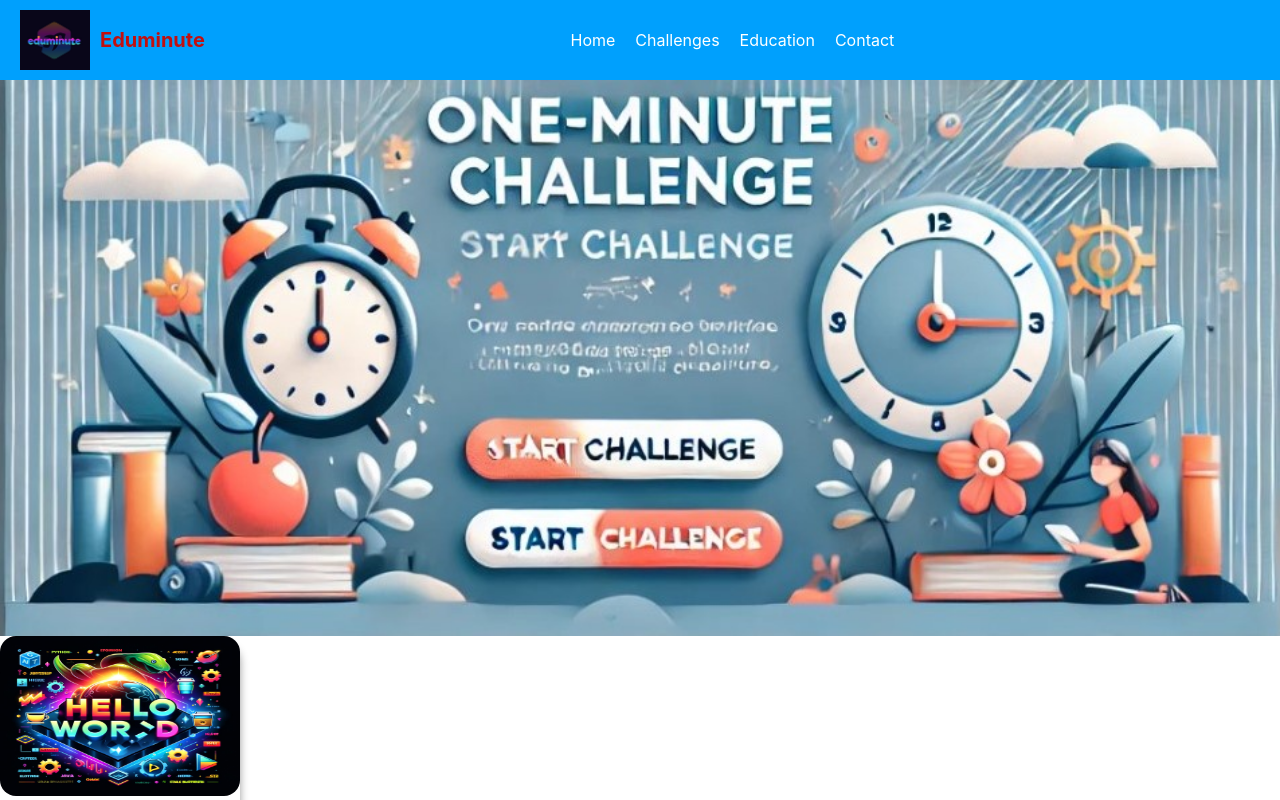
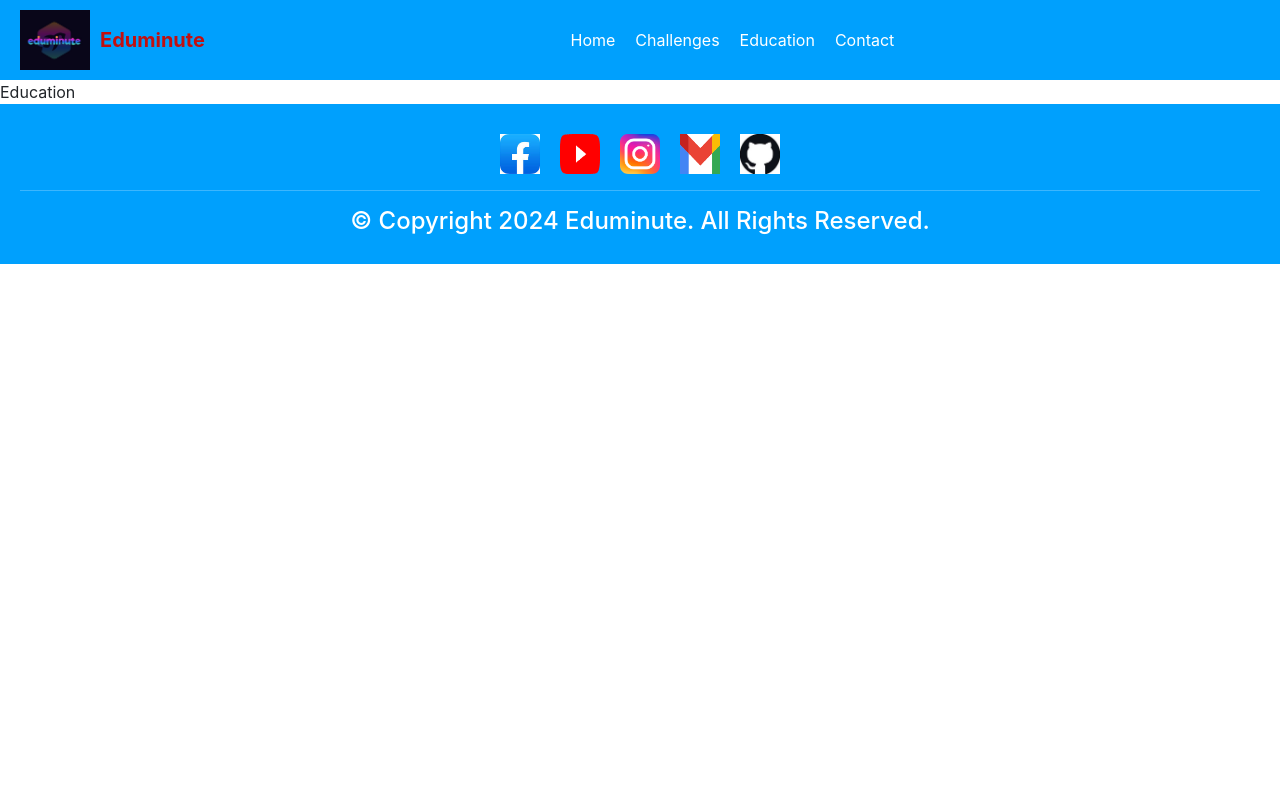
Before and after one commit to Web1-Teams/8am-grp7-repo, a React (Create React App) app: page /education in a window 1280 px wide. Shown: the top 800 px of the page. Built offline with nearby package versions, Linux system fonts and the light colour scheme.

Commit message:
add router to project

```diff
--- a/src/App.js
+++ b/src/App.js
@@ -1,16 +1,27 @@
+import { BrowserRouter, Routes, Route, Navigate } from "react-router-dom";
 
-import Header from './components/Header'
-import Background from './components/Background'
-import Card from './components/Card'
-import img4 from "./img/pro.jpg"
-import Footer from './components/Footer';
+import Home from "./pages/Home";
+import Education from "./pages/Education";
+import Challenge from "./pages/Challenges";
+import AppLayout from "./components/AppLayout";
+
 function App() {
-  return (<div>
-    <Header/>
-    < Background/>
-    <Card   imgsrc={img4}  title="Programming" description=" Challenge your programming knowledge" />
-   <Footer/>
-  </div>
+  return (
+    <div>
+      <BrowserRouter>
+        <Routes>
+          <Route element={<AppLayout />}>
+            <Route index element={<Navigate replace to="/home" />} />
+            <Route index path="/home" element={<Home />} />
+            <Route path="/challenges" element={<Challenge />} />
+            <Route path="/education" element={<Education />} />
+          </Route>
+
+          {/* Catch-all route for 404 Page Not Found */}
+          <Route path="*" element={<div>Page Not Found</div>} />
+        </Routes>
+      </BrowserRouter>
+    </div>
   );
 }
 
--- /dev/null
+++ b/src/components/AppLayout.js
@@ -0,0 +1,15 @@
+import React from "react";
+import { Outlet } from "react-router-dom";
+
+import Footer from "./Footer";
+import Header from "./Header";
+
+export default function AppLayout() {
+  return (
+    <div>
+      <Header />
+      <Outlet />
+      <Footer />
+    </div>
+  );
+}
--- a/src/components/Header.js
+++ b/src/components/Header.js
@@ -1,32 +1,28 @@
-import img1 from '../img/imgl.jpg'
-import'./Header.css'
+import { Link } from "react-router-dom";
+import "./Header.css";
 
+import img1 from "../img/imgl.jpg";
 
-
-const Header=()=>{
-    return (
-      <div>
+const Header = () => {
+  return (
+    <div>
       <div className="Navbar">
-        {/* img and project Name */}
         <div className="logo">
-          <img src={img1} alt="Logo" /> {/* Logo image */}
-          <span>Eduminute</span> {/* project name */}
+          <img src={img1} alt="Logo" />
+          <span>Eduminute</span>
         </div>
 
-
         <div className="nav-links-container">
-
           <div className="nav-links">
-            <a href="Home">Home</a>
-            <a href="#Challenges">Challenges</a>
-            <a href="#Education">Education</a>
-            <a href="#Contact">Contact</a>
-
+            <Link to="/home">Home</Link> {/* Ensure correct path */}
+            <Link to="/challenges">Challenges</Link> {/* Ensure correct path */}
+            <Link to="/education">Education</Link> {/* Ensure correct path */}
+            <Link to="/contact">Contact</Link> {/* Use Link instead of a */}
           </div>
         </div>
       </div>
     </div>
+  );
+};
 
-    )
-}
 export default Header;
--- a/src/pages/Challenges.js
+++ b/src/pages/Challenges.js
@@ -0,0 +1,5 @@
+import React from "react";
+
+export default function challenges() {
+  return <div>challenges</div>;
+}
--- a/src/pages/Education.js
+++ b/src/pages/Education.js
@@ -0,0 +1,5 @@
+import React from "react";
+
+export default function Education() {
+  return <div>Education</div>;
+}
--- a/src/pages/Home.js
+++ b/src/pages/Home.js
@@ -0,0 +1,18 @@
+import Background from "../components/Background";
+import Card from "../components/Card";
+import img4 from "../img/pro.jpg";
+
+const Home = () => {
+  return (
+    <div>
+      <Background />
+      <Card
+        imgsrc={img4}
+        title="Programming"
+        description=" Challenge your programming knowledge"
+      />
+    </div>
+  );
+};
+
+export default Home;
```
